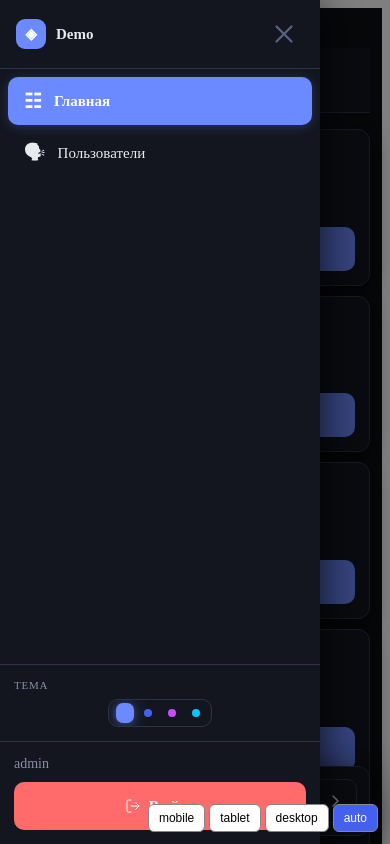
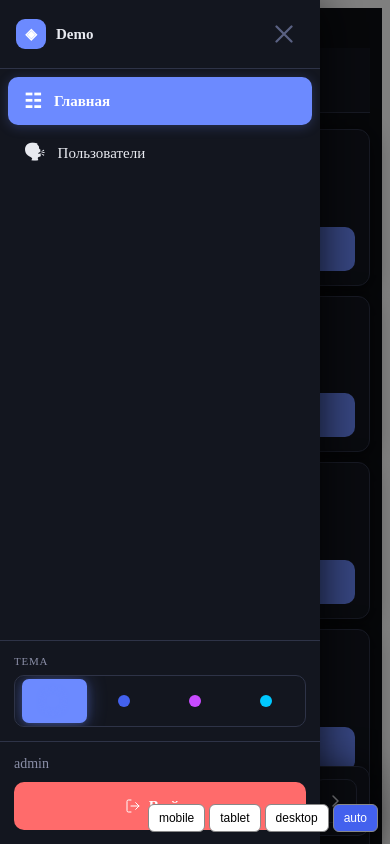
Before and after one commit to KarrokBeorna/ui-kit, a React (Vite) app: page / in a window 390 px wide. Both pictures are taken after a click on the button "Открыть меню". Shown: the top 844 px of the page. Built offline with nearby package versions, Linux system fonts and the light colour scheme.

Commit message:
ThemeSwitcher + MobileHeader

```diff
--- a/package.json
+++ b/package.json
@@ -1,6 +1,6 @@
 {
   "name": "@kbs/ui-kit",
-  "version": "1.1.0",
+  "version": "1.2.3",
   "type": "module",
   "main": "dist/index.js",
   "module": "dist/index.js",
--- a/src/components/MobileHeader.tsx
+++ b/src/components/MobileHeader.tsx
@@ -52,7 +52,7 @@ export function MobileHeader({
 
   const go = (id: string) => {
     onTabChange(id);
-    setOpen(false);
+    // setOpen(false);
   };
 
   const touchTarget = 48;
@@ -277,14 +277,14 @@ export function MobileHeader({
                 >
                   Тема
                 </div>
-                <div style={{ display: 'flex', justifyContent: 'center' }}>
                 <ThemeSwitcher
                   theme={currentTheme}
                   onChange={onThemeChange}
                   t={t}
                   compact
+                  stretch
+                  minButtonHeight={44}
                 />
-                </div>
               </div>
             )}
 
--- a/src/components/ThemeSwitcher.tsx
+++ b/src/components/ThemeSwitcher.tsx
@@ -6,6 +6,17 @@ interface ThemeSwitcherProps {
   onChange: (theme: ThemeName) => void;
   t: Theme;
   compact?: boolean;
+  /**
+   * Растянуть переключатель на всю ширину родителя.
+   * Кнопки становятся равной ширины (flex: 1).
+   * @default false
+   */
+  stretch?: boolean;
+  /**
+   * Высота кнопок, px. Удобно увеличивать для тач-интерфейсов.
+   * @default undefined (авто)
+   */
+  minButtonHeight?: number;
 }
 
 const themeOptions: { id: ThemeName; label: string; dot: string }[] = [
@@ -15,30 +26,46 @@ const themeOptions: { id: ThemeName; label: string; dot: string }[] = [
   { id: 'ocean', label: 'Ocean', dot: '#00c8ff' },
 ];
 
-export function ThemeSwitcher({ theme, onChange, t, compact = false }: ThemeSwitcherProps) {
+export function ThemeSwitcher({
+  theme,
+  onChange,
+  t,
+  compact = false,
+  stretch = false,
+  minButtonHeight,
+}: ThemeSwitcherProps) {
   const containerRef = useRef<HTMLDivElement>(null);
   const [pill, setPill] = useState({ left: 0, width: 0 });
   const btnRefs = useRef<(HTMLButtonElement | null)[]>([]);
 
   useEffect(() => {
-    const idx = themeOptions.findIndex(o => o.id === theme);
+    const idx = themeOptions.findIndex((o) => o.id === theme);
     const btn = btnRefs.current[idx];
     const wrap = containerRef.current;
-    if (btn && wrap) {
+    if (!btn || !wrap) return;
+
+    const update = () => {
       const cr = wrap.getBoundingClientRect();
       const br = btn.getBoundingClientRect();
       setPill({ left: br.left - cr.left, width: br.width });
-    }
-  }, [theme]);
+    };
 
-  const activeColor = themeOptions.find(o => o.id === theme)?.dot ?? t.accent;
+    update();
+    const ro = new ResizeObserver(update);
+    ro.observe(wrap);
+    return () => ro.disconnect();
+  }, [theme, compact, stretch, minButtonHeight]);
+
+  const activeColor = themeOptions.find((o) => o.id === theme)?.dot ?? t.accent;
 
   return (
     <div
       ref={containerRef}
       style={{
         position: 'relative',
-        display: 'inline-flex',
+        display: 'flex',                       // было inline-flex; для stretch нужен flex
+        width: stretch ? '100%' : 'auto',
+        boxSizing: 'border-box',
         borderRadius: 10,
         border: `1px solid ${t.border}`,
         background: t.bgSurface,
@@ -52,11 +79,12 @@ export function ThemeSwitcher({ theme, onChange, t, compact = false }: ThemeSwit
           top: 3,
           bottom: 3,
           left: pill.left + 3,
-          width: pill.width - 6,
+          width: Math.max(pill.width - 6, 0),
           borderRadius: 7,
           background: activeColor,
           boxShadow: `0 0 20px ${activeColor}55, 0 2px 8px ${activeColor}44`,
-          transition: 'left 0.3s cubic-bezier(0.4,0,0.2,1), width 0.3s cubic-bezier(0.4,0,0.2,1), background 0.4s, box-shadow 0.4s',
+          transition:
+            'left 0.3s cubic-bezier(0.4,0,0.2,1), width 0.3s cubic-bezier(0.4,0,0.2,1), background 0.4s, box-shadow 0.4s',
           pointerEvents: 'none',
           zIndex: 0,
         }}
@@ -66,7 +94,9 @@ export function ThemeSwitcher({ theme, onChange, t, compact = false }: ThemeSwit
         return (
           <button
             key={opt.id}
-            ref={el => (btnRefs.current[idx] = el)}
+            ref={(el) => {
+              btnRefs.current[idx] = el;
+            }}
             onClick={() => onChange(opt.id)}
             style={{
               position: 'relative',
@@ -74,8 +104,14 @@ export function ThemeSwitcher({ theme, onChange, t, compact = false }: ThemeSwit
               display: 'flex',
               alignItems: 'center',
               justifyContent: 'center',
+              flex: stretch ? 1 : undefined,
               gap: compact ? 0 : 6,
-              padding: compact ? '6px 8px' : '6px 16px',
+              padding: compact
+                ? stretch
+                  ? '10px 0'
+                  : '6px 8px'
+                : '6px 16px',
+              minHeight: minButtonHeight,
               border: 'none',
               background: 'transparent',
               cursor: 'pointer',
@@ -86,18 +122,19 @@ export function ThemeSwitcher({ theme, onChange, t, compact = false }: ThemeSwit
               transition: 'color 0.25s',
               whiteSpace: 'nowrap',
               userSelect: 'none',
+              boxSizing: 'border-box',
             }}
           >
             <span
               style={{
-                width: compact ? 8 : 7,
-                height: compact ? 8 : 7,
+                width: compact ? (stretch ? 12 : 8) : 7,
+                height: compact ? (stretch ? 12 : 8) : 7,
                 borderRadius: '50%',
                 background: opt.dot,
                 flexShrink: 0,
                 boxShadow: active ? `0 0 8px ${opt.dot}` : 'none',
-                transition: 'box-shadow 0.3s, transform 0.3s',
-                transform: active && compact ? 'scale(1.2)' : 'scale(1)',
+                transition: 'box-shadow 0.3s, transform 0.3s, width 0.2s, height 0.2s',
+                transform: active && compact ? 'scale(1.15)' : 'scale(1)',
               }}
             />
             {!compact && <span>{opt.label}</span>}
```
Also changed, not shown: 1 other file (tests, documents, lock files or other folders). Lines whose indentation alone changed are shown as unchanged.
